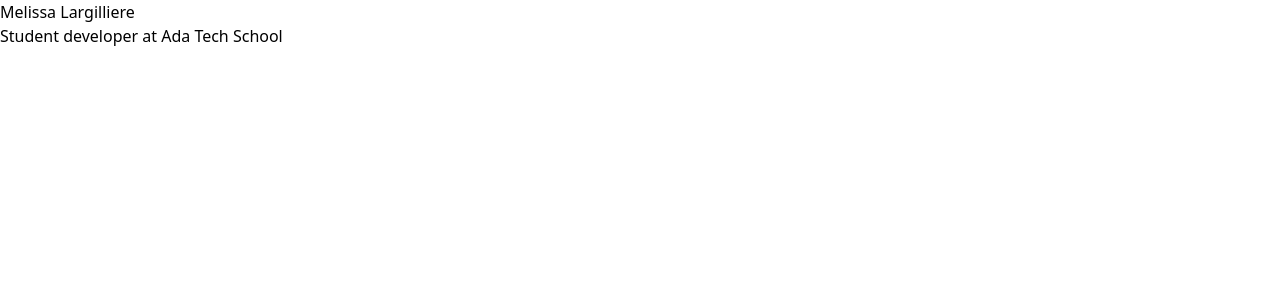
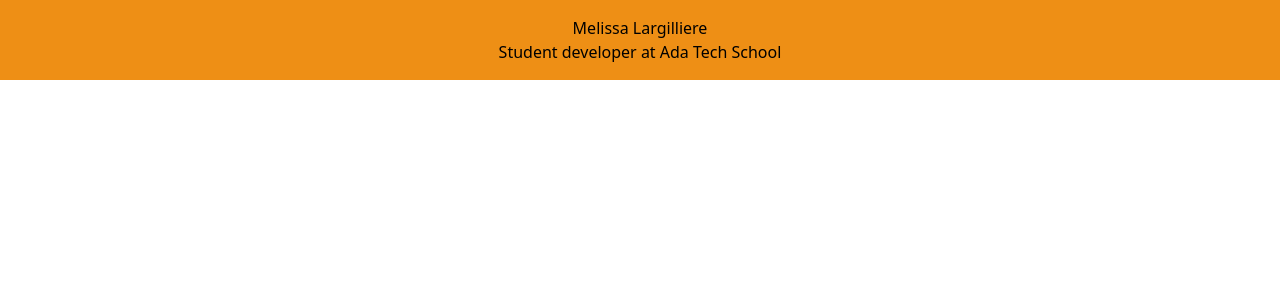
Before and after one commit to piouoiq/My_portfolio_, a React (Vite) app: page / in a window 1280 px wide. Shown: the top 300 px of the page. Built offline with nearby package versions, Linux system fonts and the light colour scheme.

Commit message:
bg color

```diff
--- a/src/assets/Components/Header.tsx
+++ b/src/assets/Components/Header.tsx
@@ -1,6 +1,6 @@
 export default function Header() {
   return (
-    <header className="">
+    <header className="bg-[#ee8f15] p-4 text-center">
       <h1>Melissa Largilliere</h1>
       <p>Student developer at Ada Tech School</p>
     </header>
```
Also changed, not shown: src/assets/Pages/HomePage.tsx (added), src/assets/Pages/ProjectPage.tsx (added).
